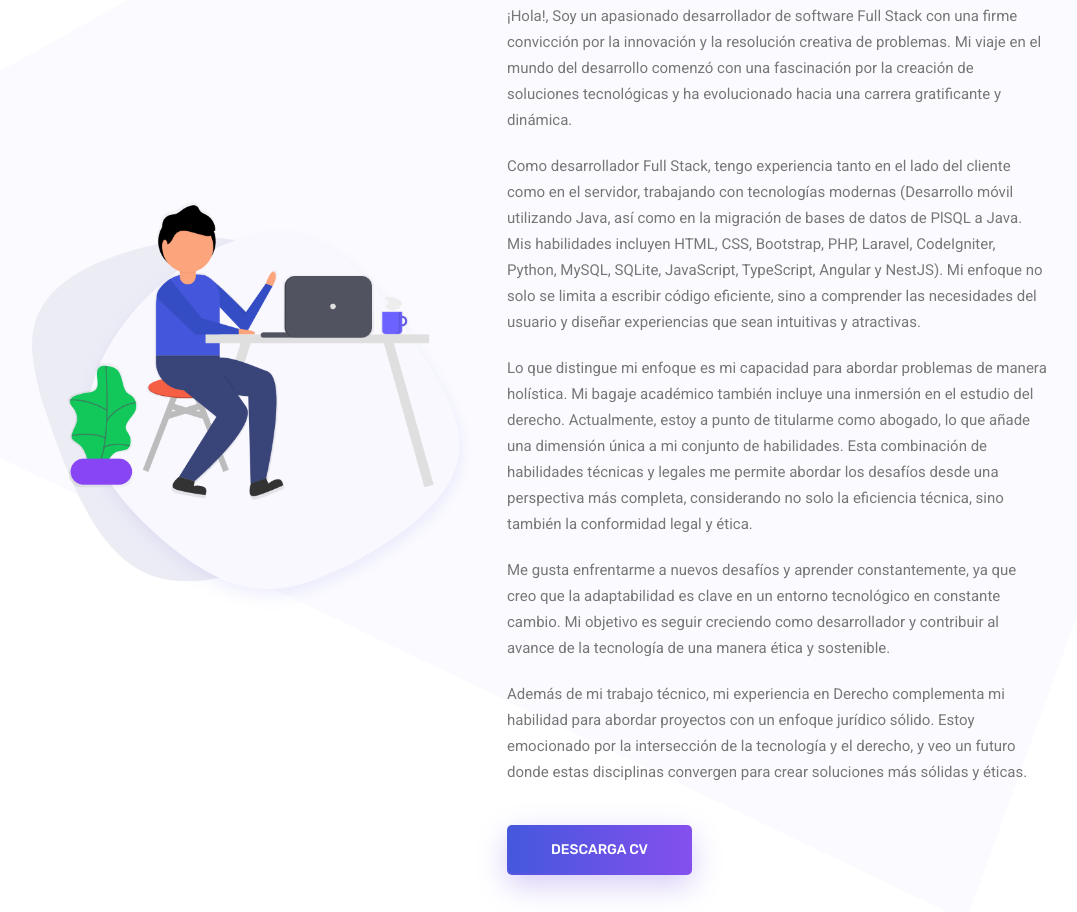
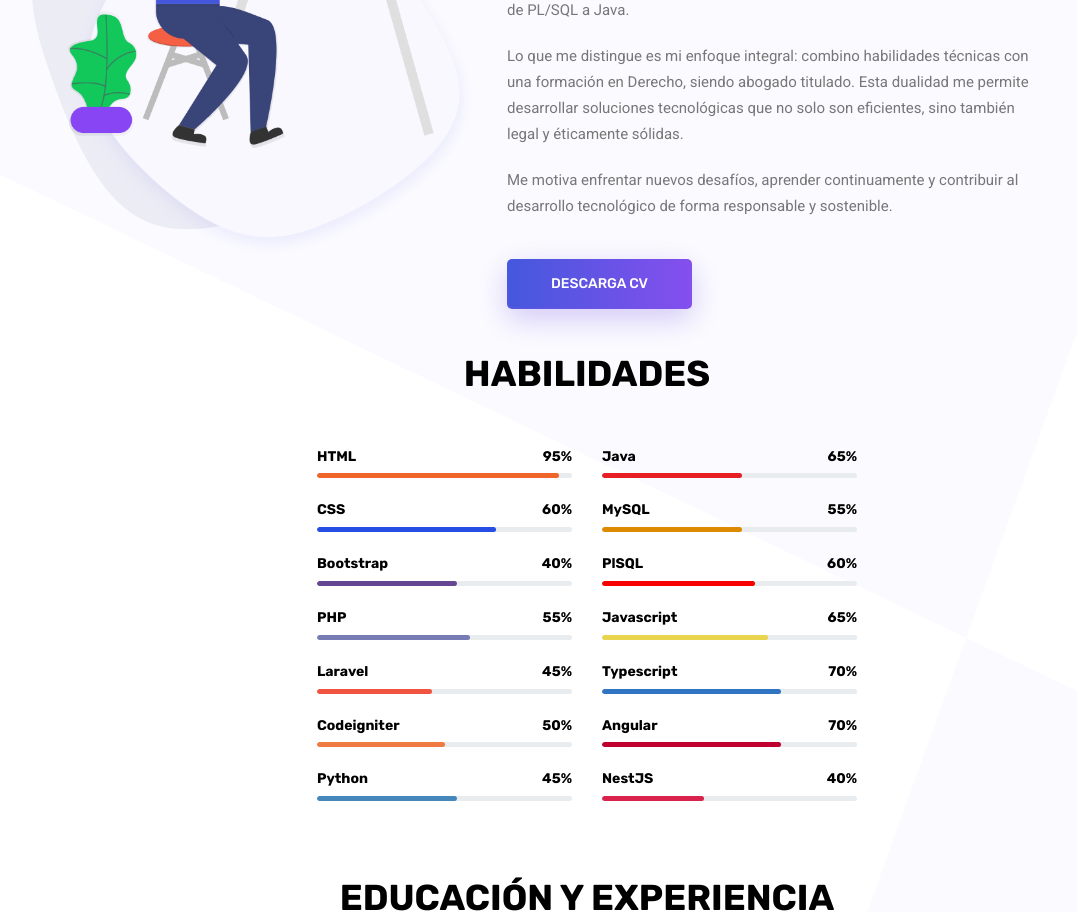
Before and after one commit to CarlosIriarteConsuegra/PortafolioDev, a plain HTML site: page index.html in a window 1280 px wide. Shown: the part 644-1556 px from the top of the page, without its empty margins (53-1130 px from the left). Drawn offline with Linux system fonts and the light colour scheme; some packages are replaced by stand-ins of ours.

Commit message:
Actualización de portafolio

```diff
--- a/index.html
+++ b/index.html
@@ -77,7 +77,7 @@
 						<div class="banner_content">
 							<h3 class="text-uppercase">Hola</h3>
 							<h1 class="text-uppercase">Soy Carlos Iriarte</h1>
-							<h5>Desarrollador FullStack y <br>Abogado (Proceso de Titulación)</h5>
+							<h5>Abogado y <br>Desarrollador FullStack</h5>
 							<div class="d-flex align-items-center">
 								<a class="primary_btn" href="#CONTACTAME"><span>Contactame</span></a>
 								<a class="primary_btn tr-bg" href="#"><span>Ver CV</span></a>
@@ -86,7 +86,7 @@
 					</div>
 					<div class="col-5">
 						<div class="home_right_img">
-							<img class="" src="img/banner/home-right.png" alt="">
+							<img class="" width="200" src="img/banner/home-right.png" alt="">
 						</div>
 					</div>
 				</div>
@@ -109,37 +109,17 @@
 					<div class="main_title text-left">
 						<h2>VEN, BAJA Y CONÓCEME</h2>
 						<p>
-							¡Hola!, Soy un apasionado desarrollador de software Full Stack con una firme
-							convicción por la innovación y la resolución creativa de problemas. Mi viaje en el mundo del
-							desarrollo comenzó con una fascinación por la creación de soluciones tecnológicas y ha
-							evolucionado hacia una carrera gratificante y dinámica.
+							Soy desarrollador Full Stack con una sólida pasión por la innovación y la resolución creativa de problemas.
+							Tengo experiencia en tecnologías modernas como Java, Angular, NestJS, TypeScript, JavaScript, Python,
+							PHP (Laravel, CodeIgniter), HTML, CSS, Bootstrap, y bases de datos PL/SQL, MySQL y SQLite. He trabajado tanto
+							en el desarrollo móvil como en migración de bases de datos de PL/SQL a Java.
 						</p>
 						<p>
-							Como desarrollador Full Stack, tengo experiencia tanto en el lado del cliente como en el
-							servidor, trabajando con tecnologías modernas (Desarrollo móvil utilizando Java, así como en
-							la migración de bases de datos de PlSQL a Java. Mis habilidades incluyen HTML, CSS,
-							Bootstrap, PHP, Laravel, CodeIgniter, Python, MySQL, SQLite, JavaScript, TypeScript, Angular
-							y NestJS). Mi enfoque no solo se limita a escribir código eficiente, sino a comprender las
-							necesidades del usuario y diseñar experiencias que sean intuitivas y atractivas.
+							Lo que me distingue es mi enfoque integral: combino habilidades técnicas con una formación en Derecho, siendo abogado titulado.
+							Esta dualidad me permite desarrollar soluciones tecnológicas que no solo son eficientes, sino también legal y éticamente sólidas.
 						</p>
 						<p>
-							Lo que distingue mi enfoque es mi capacidad para abordar problemas de manera holística. Mi
-							bagaje académico también incluye una inmersión en el estudio del derecho. Actualmente, estoy
-							a punto de titularme como abogado, lo que añade una dimensión única a mi conjunto de
-							habilidades. Esta combinación de habilidades técnicas y legales me permite abordar los
-							desafíos desde una perspectiva más completa, considerando no solo la eficiencia técnica,
-							sino también la conformidad legal y ética.
-						</p>
-						<p>
-							Me gusta enfrentarme a nuevos desafíos y aprender constantemente, ya que creo que la adaptabilidad es
-							clave en un entorno tecnológico en constante cambio. Mi objetivo es seguir creciendo como
-							desarrollador y contribuir al avance de la tecnología de una manera ética y sostenible.
-						</p>
-						<p>
-							Además de mi trabajo técnico, mi experiencia en Derecho complementa mi habilidad para
-							abordar proyectos con un enfoque jurídico sólido. Estoy emocionado por la intersección de la
-							tecnología y el derecho, y veo un futuro donde estas disciplinas convergen para crear
-							soluciones más sólidas y éticas.
+							Me motiva enfrentar nuevos desafíos, aprender continuamente y contribuir al desarrollo tecnológico de forma responsable y sostenible.
 						</p>
 						<a class="primary_btn" href="#"><span>Descarga CV</span></a>
 					</div>
@@ -374,8 +354,8 @@
 									<h6 class="mb-0">SENA - Servicio Nacional de Aprendizaje</h6>
 								</div>
 								<div class="col-sm-12 border rounded p-2 mb-2 text-left feature_item">
-									<h5>Derecho</h5>
-									<p class="text-primary mb-0">2019 - Hoy</p>
+									<h5>Derecho / Abogado</h5>
+									<p class="text-primary mb-0">2019 - 2024</p>
 									<h6 class="mb-0">Corporación Universitaria Rafael Nuñez</h6>
 								</div>
 							</div>
```
Also changed, not shown: img/banner/home-right.png.
